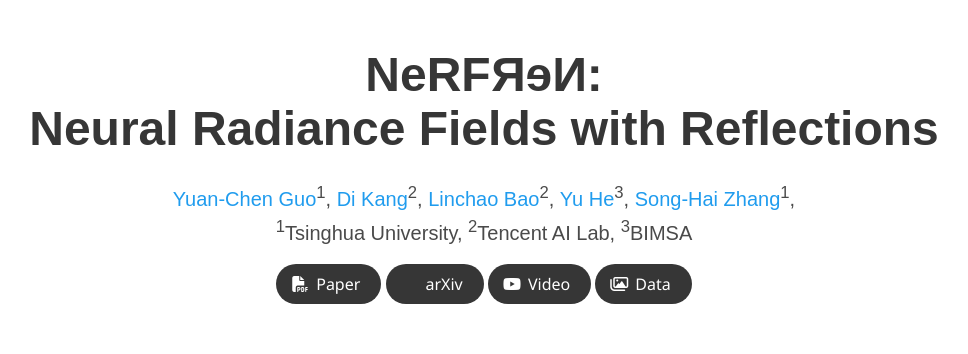
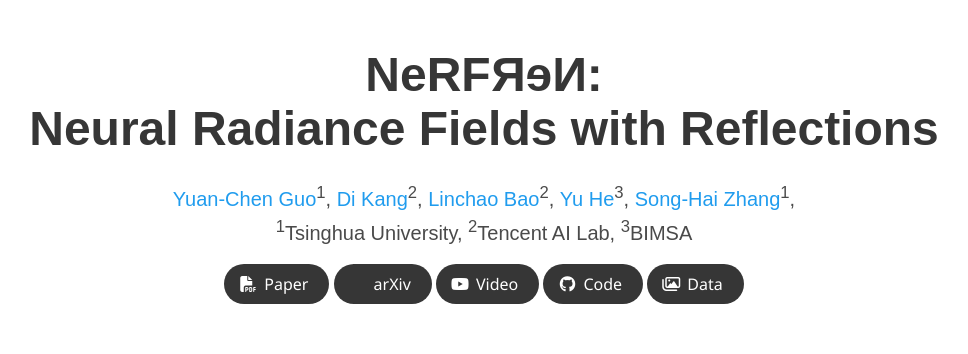
Before and after one commit to bennyguo/nerfren, a plain HTML site: page docs/index.html in a window 1280 px wide. Shown: the top 354 px of the page, without its empty margins (156-1124 px from the left). Drawn offline with nearby package versions, Linux system fonts and the light colour scheme; some icons are missing; a web font is replaced by a local one.

Commit message:
Update code link.

```diff
--- a/docs/index.html
+++ b/docs/index.html
@@ -120,15 +120,15 @@
                 </a>
               </span>
               <!-- Code Link. -->
-              <!-- <span class="link-block">
-                <a href=""
+              <span class="link-block">
+                <a href="https://github.com/bennyguo/nerfren"
                    class="external-link button is-normal is-rounded is-dark">
                   <span class="icon">
                       <i class="fab fa-github"></i>
                   </span>
                   <span>Code</span>
                   </a>
-              </span> -->
+              </span>
               <!-- Dataset Link. -->
               <span class="link-block">
                 <a href="https://drive.google.com/file/d/1UFHdcLgn9wXBcYZVM5qojYP1NNpg5bsS/view?usp=sharing"
```
